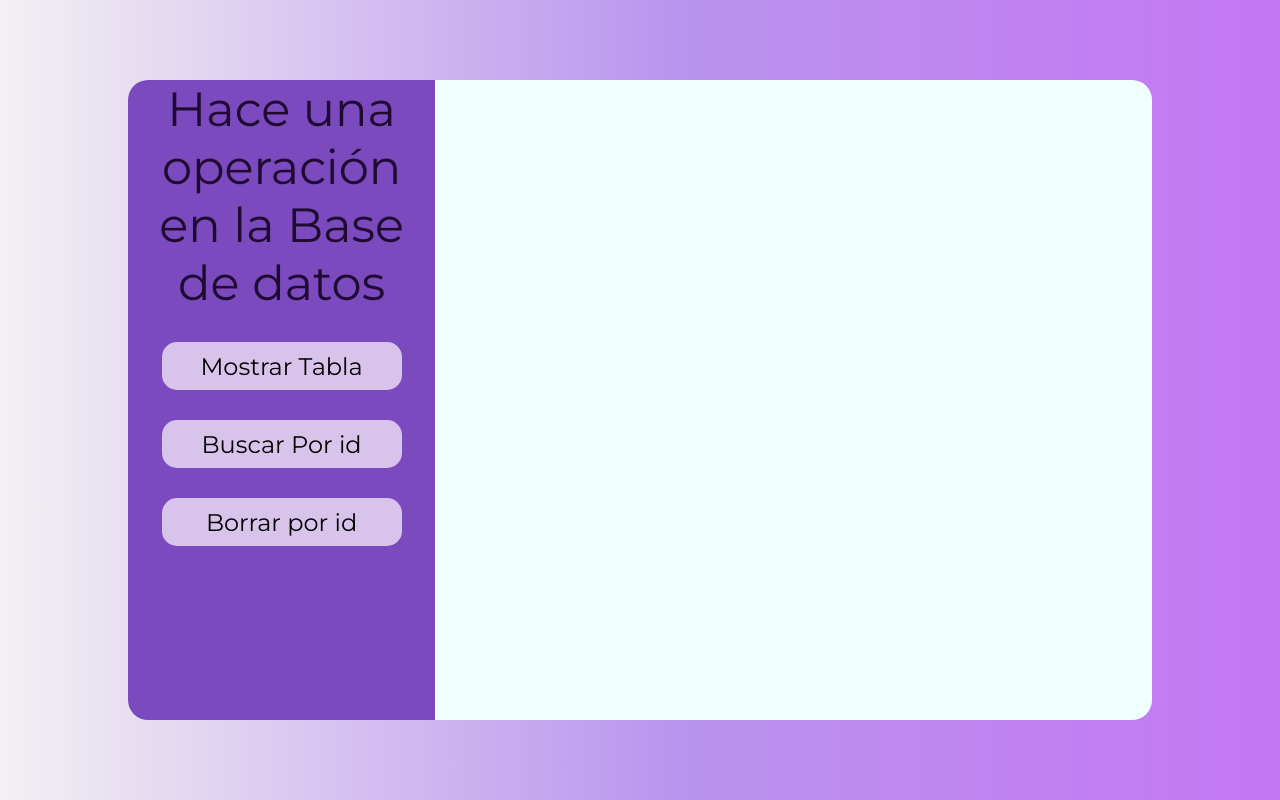
After one commit to MilanesaGav/PROYECTO-DIN, a PHP site: page /8-GestionBD.html in a window 1280 px wide. The commit adds this page. Run offline with PHP 8.4, Linux system fonts and the light colour scheme; some web fonts are replaced.

Commit message:
uahjsajisa

```diff
--- a/pag linda/3-MenuPrincipal.html
+++ b/pag linda/3-MenuPrincipal.html
@@ -53,7 +53,7 @@
     </a>
 
     <!-- Tarjeta 4 -->
-    <a href="1-Registrarse.html" class="tarjeta">
+    <a href="8-GestionBD.html" class="tarjeta">
         <div class="tarjeta-inner">
             <div class="tarjeta-front">
                 <h3>Gestionar base de datos</h3>
@@ -66,7 +66,7 @@
     </a>
 
     <!-- Tarjeta 5 -->
-    <a href="2-Iniciar.html" class="tarjeta">
+    <a href="9-GestionArchivo.html" class="tarjeta">
         <div class="tarjeta-inner">
             <div class="tarjeta-front">
                 <h3>Gestionar archivo</h3>
--- /dev/null
+++ b/pag linda/8-GestionBD.html
@@ -0,0 +1,33 @@
+<!DOCTYPE html>
+<html lang="en">
+<head>
+    <meta charset="UTF-8">
+    <meta name="viewport" content="width=device-width, initial-scale=1.0">
+    <title>Document</title>
+    <link rel="stylesheet" href="style0.css">
+    <link rel="stylesheet" href="style2.css">
+    <link rel="stylesheet" href="style4.css">
+</head>
+<body>
+    <main>
+        <div id="principal">
+            <div id="horizontal">
+                <div  id="menu1">
+                    <span id="TituloAct"> Hace una operación en la Base de datos</span>
+                        <button class="botonsito" type="button" onclick="window.open('-35.html', 'lienzo')">Mostrar Tabla</button>
+                        <button class="botonsito" type="button" onclick="window.open('-35.html', 'lienzo')">Buscar Por id</button>
+                        <button class="botonsito" type="button" onclick="window.open('-35.html', 'lienzo')">Borrar por id</button>
+
+                </div>
+
+                <iframe name="lienzo" id="LienzoBlanco" > </iframe>
+
+            </div>
+
+
+
+
+        </div>
+    </main>
+</body>
+</html>
--- a/pag linda/style4.css
+++ b/pag linda/style4.css
@@ -10,7 +10,7 @@
     border-top-left-radius: 20px ;
     border-bottom-left-radius: 20px;
     background-color: rgb(122, 74, 190);
-    gap:20px;
+    gap:30px;
 }
 
 #LienzoBlanco{
@@ -23,8 +23,11 @@
     font-size: 3em;
     color:rgb(32, 10, 49);
 }
+/* LAS COPIAS */
+.botonsito{
+    width:15rem;
+}
 
-/* LA COPIA */
 .botonsito:hover{
     transform: scale(1.08);
     background: rgba(27, 2, 48, 0.84);
```
Also changed, not shown: pag linda/9-GestionArchivo.html (added, +32 -0 lines).
